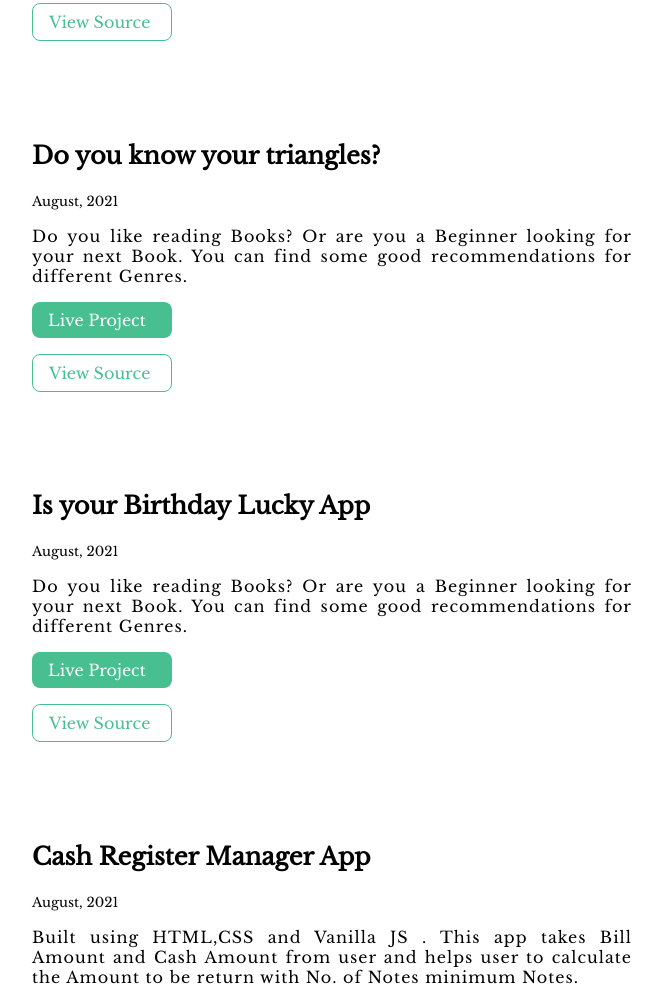
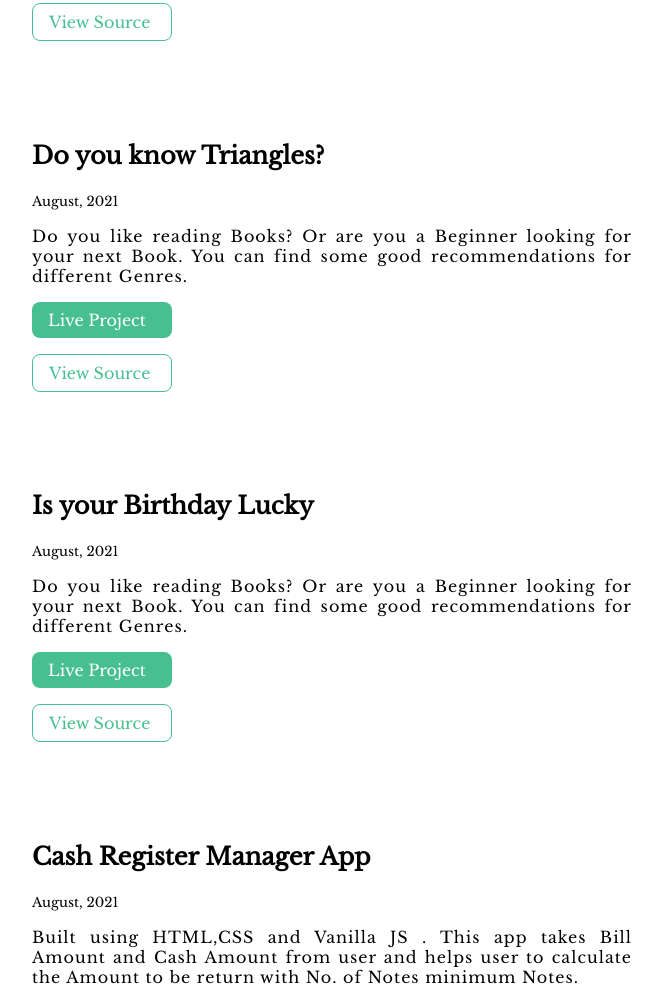
Before and after one commit to khyatibaria/khyatibaria.com, a plain HTML site: page project.html in a window 1280 px wide. Shown: the part 1159-2149 px from the top of the page, without its empty margins (308-970 px from the left). Drawn offline with nearby package versions, Linux system fonts and the light colour scheme.

Commit message:
Update style

```diff
--- a/project.html
+++ b/project.html
@@ -28,12 +28,12 @@
     <ul class="list-non-bullet">
         <li>
             <article class="showcase-list container container-center ">
-                <h1>Profit or Loss? stock Check App</h1>
+                <h1>Profit or Loss? Stock Calculator</h1>
                 <small>August, 2021</small>
                 <p>Do you like reading Books? Or are you a Beginner looking for your next Book.
                 You can find some good recommendations for different Genres.</p>
-                <a class="link link-primary" href="https://tmx2l.csb.app/">Live Project</a>
-                <a class="link link-secondary" href="https://github.com/khyatibaria/GoodReads">View Source</a>
+                <a class="link link-primary" href="https://stockcalculatorapp.netlify.app/">Live Project</a>
+                <a class="link link-secondary" href="https://github.com/khyatibaria/Mark-14">View Source</a>
             </article>
         </li>
         <li>
@@ -42,28 +42,28 @@
                 <small>August, 2021</small>
                 <p>Do you like reading Books? Or are you a Beginner looking for your next Book.
                 You can find some good recommendations for different Genres.</p>
-                <a class="link link-primary" href="https://tmx2l.csb.app/">Live Project</a>
-                <a class="link link-secondary" href="https://github.com/khyatibaria/GoodReads">View Source</a>
+                <a class="link link-primary" href="https://checkpalindromebirthdayapp.netlify.app/">Live Project</a>
+                <a class="link link-secondary" href="https://github.com/khyatibaria/Mark-13">View Source</a>
+            </article>
+        </li>
+        <li>
+            <article class="showcase-list container container-center">
+                <h1>Do you know Triangles?</h1>
+                <small>August, 2021</small>
+                <p>Do you like reading Books? Or are you a Beginner looking for your next Book.
+                You can find some good recommendations for different Genres.</p>
+                <a class="link link-primary" href="https://funwithtrianglesapp.netlify.app/">Live Project</a>
+                <a class="link link-secondary" href="https://github.com/khyatibaria/Mark-12">View Source</a>
             </article>
         </li>
         <li>
             <article class="showcase-list container container-center ">
-                <h1>Do you know your triangles?</h1>
+                <h1>Is your Birthday Lucky</h1>
                 <small>August, 2021</small>
                 <p>Do you like reading Books? Or are you a Beginner looking for your next Book.
                 You can find some good recommendations for different Genres.</p>
-                <a class="link link-primary" href="https://tmx2l.csb.app/">Live Project</a>
-                <a class="link link-secondary" href="https://github.com/khyatibaria/GoodReads">View Source</a>
-            </article>
-        </li>
-        <li>
-            <article class="showcase-list container container-center ">
-                <h1>Is your Birthday Lucky App</h1>
-                <small>August, 2021</small>
-                <p>Do you like reading Books? Or are you a Beginner looking for your next Book.
-                You can find some good recommendations for different Genres.</p>
-                <a class="link link-primary" href="https://tmx2l.csb.app/">Live Project</a>
-                <a class="link link-secondary" href="https://github.com/khyatibaria/GoodReads">View Source</a>
+                <a class="link link-primary" href="https://findbirthdayluck.netlify.app/">Live Project</a>
+                <a class="link link-secondary" href="https://github.com/khyatibaria/Mark-11">View Source</a>
             </article>
         </li>
         <li>
```
Also changed, not shown: Blog.html (+7 -8 lines), index.html (+2 -2 lines).
